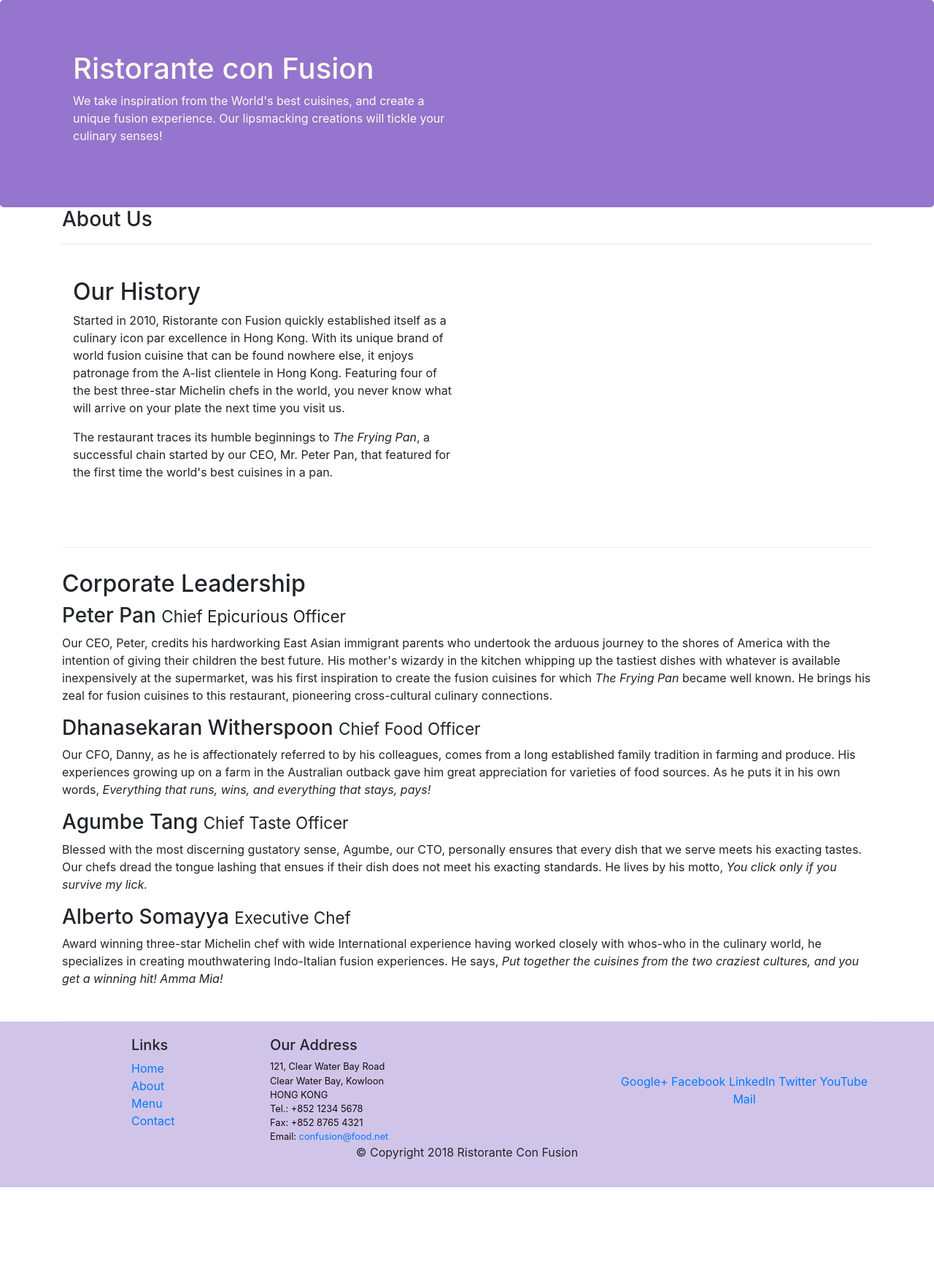
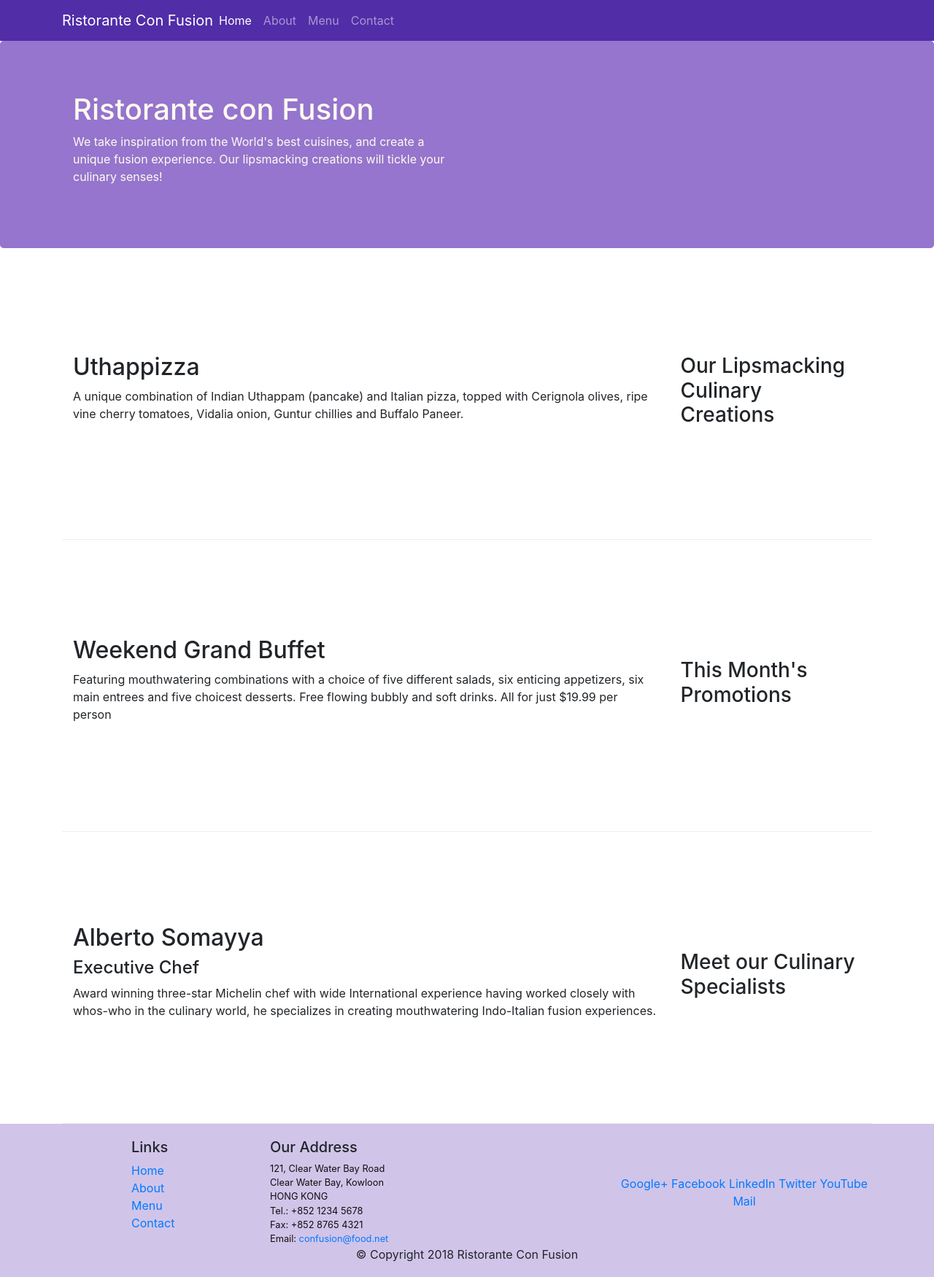
Before and after one commit to najam-saad/front-end-ui-course, a website: page index.html in a window 1280 px wide. Shown: the whole page at 73% size. Before the commit the page ends 1627 px from the top, so only its background shows below. Drawn offline with nearby package versions, Linux system fonts and the light colour scheme.

Commit message:
Navbar and Breadcrumbs

```diff
--- a/css/styles.css
+++ b/css/styles.css
@@ -28,3 +28,12 @@ address{
     color: #0f0f0f;
     font-size: 80%;
 }
+
+body{
+   padding: 50px, 0px, 0px, 0px;
+   z-index: 0;
+}
+
+.navbar-dark{
+    background-color: #512DA8;
+}
--- a/index.html
+++ b/index.html
@@ -3,64 +3,85 @@
 
 <head>
     <meta charset="utf-8">
-    <meta name = "viewport" content="width=device-width ,initial-scale=1, shrink-to-fit=no">
+    <meta name="viewport" content="width=device-width, initial-scale=1, shrink-to-fit=no">
     <meta http-equiv="x-ua-compatible" content="ie=edge">
 
+    <!-- Bootstrap CSS -->
     <link rel="stylesheet" href="node_modules/bootstrap/dist/css/bootstrap.min.css">
     <link href="css/styles.css" rel="stylesheet">
-
-    <title>Ristorante Con Fusion: About Us</title>
-
+    <title>Ristorante Con Fusion</title>
 </head>
 
 <body>
 
+
+        <nav class="navbar navbar-expand-sm  navbar-dark ">
+            <div class="container">
+
+                <button class="navbar-toggler" type="button" data-toggle="collapse" data-target="#Navbar"><span class="navbar-toggler-icon"></span></button>
+                <a class="navbar-brand mr-auto" href="#">Ristorante Con Fusion</a>
+                <div class="collapse navbar-collapse" id="Navbar">
+
+                    <ul class="navbar-nav mr-auto">
+
+
+                        <li class="nav-item active"><a class="nav-link" href="#">Home</a></li>
+                        <li class="nav-item"><a class="nav-link" href="./aboutus.html">About</a></li>
+                        <li class="nav-item"><a class="nav-link" href="#">Menu</a></li>
+                        <li class="nav-item"><a class="nav-link" href="#">Contact</a></li>
+
+                    </ul>
+                </div>
+
+            </div>
+        </nav>
+
+
     <header class="jumbotron">
         <div class="container">
             <div class="row row-header">
-                <div class="col-12 col-sm-6">
+                <div class="col-12 col-sm-6" >
                     <h1>Ristorante con Fusion</h1>
                     <p>We take inspiration from the World's best cuisines, and create a unique fusion experience. Our lipsmacking creations will tickle your culinary senses!</p>
                 </div>
-                <div class="col-12 col-sm">
+                <div class="col-12 col-sm-6">
                 </div>
             </div>
         </div>
     </header>
 
-    <div class="container">
-        <div class="row ">
-            <div class="col-12">
-               <h3>About Us</h3>
-               <hr>
+    <div class = "container">
+        <div class="row row-content align-items-center">
+            <div class="col-12 col-sm-4 order-sm-last col-md-3">
+                <h3>Our Lipsmacking Culinary Creations</h3>
             </div>
-        </div>
-
-        <div class="row row-content">
-            <div class="col-12 col-sm-6 col-md-6 col-xl-6 ">
-                <h2>Our History</h2>
-                <p>Started in 2010, Ristorante con Fusion quickly established itself as a culinary icon par excellence in Hong Kong. With its unique brand of world fusion cuisine that can be found nowhere else, it enjoys patronage from the A-list clientele in Hong Kong.  Featuring four of the best three-star Michelin chefs in the world, you never know what will arrive on your plate the next time you visit us.</p>
-                <p>The restaurant traces its humble beginnings to <em>The Frying Pan</em>, a successful chain started by our CEO, Mr. Peter Pan, that featured for the first time the world's best cuisines in a pan.</p>
-            </div>
-            <div class="col-12 col-sm-6 col-md-6 col-xl-6" >
+            <div class="col col-sm order-sm-first col-md">
+                <h2>Uthappizza</h2>
+                <p class="d-none d-sm-block" >A unique combination of Indian Uthappam (pancake) and Italian pizza, topped with Cerignola olives, ripe vine cherry tomatoes, Vidalia onion, Guntur chillies and Buffalo Paneer.</p>
             </div>
         </div>
 
 
-        <div class="row row-content">
-            <div >
-                <h2>Corporate Leadership</h2>
-                <h3>Peter Pan <small>Chief Epicurious Officer</small></h3>
-                <p class="d-none d-sm-block">Our CEO, Peter, credits his hardworking East Asian immigrant parents who undertook the arduous journey to the shores of America with the intention of giving their children the best future. His mother's wizardy in the kitchen whipping up the tastiest dishes with whatever is available inexpensively at the supermarket, was his first inspiration to create the fusion cuisines for which <em>The Frying Pan</em> became well known. He brings his zeal for fusion cuisines to this restaurant, pioneering cross-cultural culinary connections.</p>
-                <h3>Dhanasekaran Witherspoon <small>Chief Food Officer</small></h3>
-                <p class="d-none d-sm-block">Our CFO, Danny, as he is affectionately referred to by his colleagues, comes from a long established family tradition in farming and produce. His experiences growing up on a farm in the Australian outback gave him great appreciation for varieties of food sources. As he puts it in his own words, <em>Everything that runs, wins, and everything that stays, pays!</em></p>
-                <h3>Agumbe Tang <small>Chief Taste Officer</small></h3>
-                <p class="d-none d-sm-block">Blessed with the most discerning gustatory sense, Agumbe, our CTO, personally ensures that every dish that we serve meets his exacting tastes. Our chefs dread the tongue lashing that ensues if their dish does not meet his exacting standards. He lives by his motto, <em>You click only if you survive my lick.</em></p>
-                <h3>Alberto Somayya <small>Executive Chef</small></h3>
-                <p class="d-none d-sm-block">Award winning three-star Michelin chef with wide International experience having worked closely with whos-who in the culinary world, he specializes in creating mouthwatering Indo-Italian fusion experiences. He says, <em>Put together the cuisines from the two craziest cultures, and you get a winning hit! Amma Mia!</em></p>
+        <div class="row row-content align-items-center">
+            <div class="col-12 col-sm-4 order-sm-last col-md-3">
+                <h3>This Month's Promotions</h3>
             </div>
-       </div>
+            <div class="col col-sm col-md">
+                <h2>Weekend Grand Buffet</h2>
+                <p class="d-none d-sm-block">Featuring mouthwatering combinations with a choice of five different salads, six enticing appetizers, six main entrees and five choicest desserts. Free flowing bubbly and soft drinks. All for just $19.99 per person </p>
+            </div>
+        </div>
 
+        <div class="row row-content align-items-center">
+            <div class="col-12 col-sm-4 order-sm-last col-md-3">
+                <h3>Meet our Culinary Specialists</h3>
+            </div>
+            <div class="col col-sm order-sm-first col-md">
+                <h2>Alberto Somayya</h2>
+                <h4>Executive Chef</h4>
+                <p class="d-none d-sm-block">Award winning three-star Michelin chef with wide International experience having worked closely with whos-who in the culinary world, he specializes in creating mouthwatering Indo-Italian fusion experiences. </p>
+            </div>
+        </div>
     </div>
 
     <footer class="footer">
@@ -70,7 +91,7 @@
                     <h5>Links</h5>
                     <ul class="list-unstyled">
                         <li><a href="#">Home</a></li>
-                        <li><a href="#">About</a></li>
+                        <li><a href="./aboutus.html">About</a></li>
                         <li><a href="#">Menu</a></li>
                         <li><a href="#">Contact</a></li>
                     </ul>
@@ -97,7 +118,8 @@
                     </div>
                 </div>
            </div>
-           <div class="row justify-content-center">
+           <div class=" row justify-content-center">
+
                 <div class="col-auto">
                     <p>© Copyright 2018 Ristorante Con Fusion</p>
                 </div>
@@ -107,7 +129,6 @@
     <script src="node_modules/jquery/dist/jquery.slim.min.js"></script>
     <script src="node_modules/popper.js/dist/umd/popper.min.js"></script>
     <script src="node_modules/bootstrap/dist/js/bootstrap.min.js"></script>
-
 </body>
 
 </html>
```
Also changed, not shown: aboutus.html (added, +138 -0 lines).
